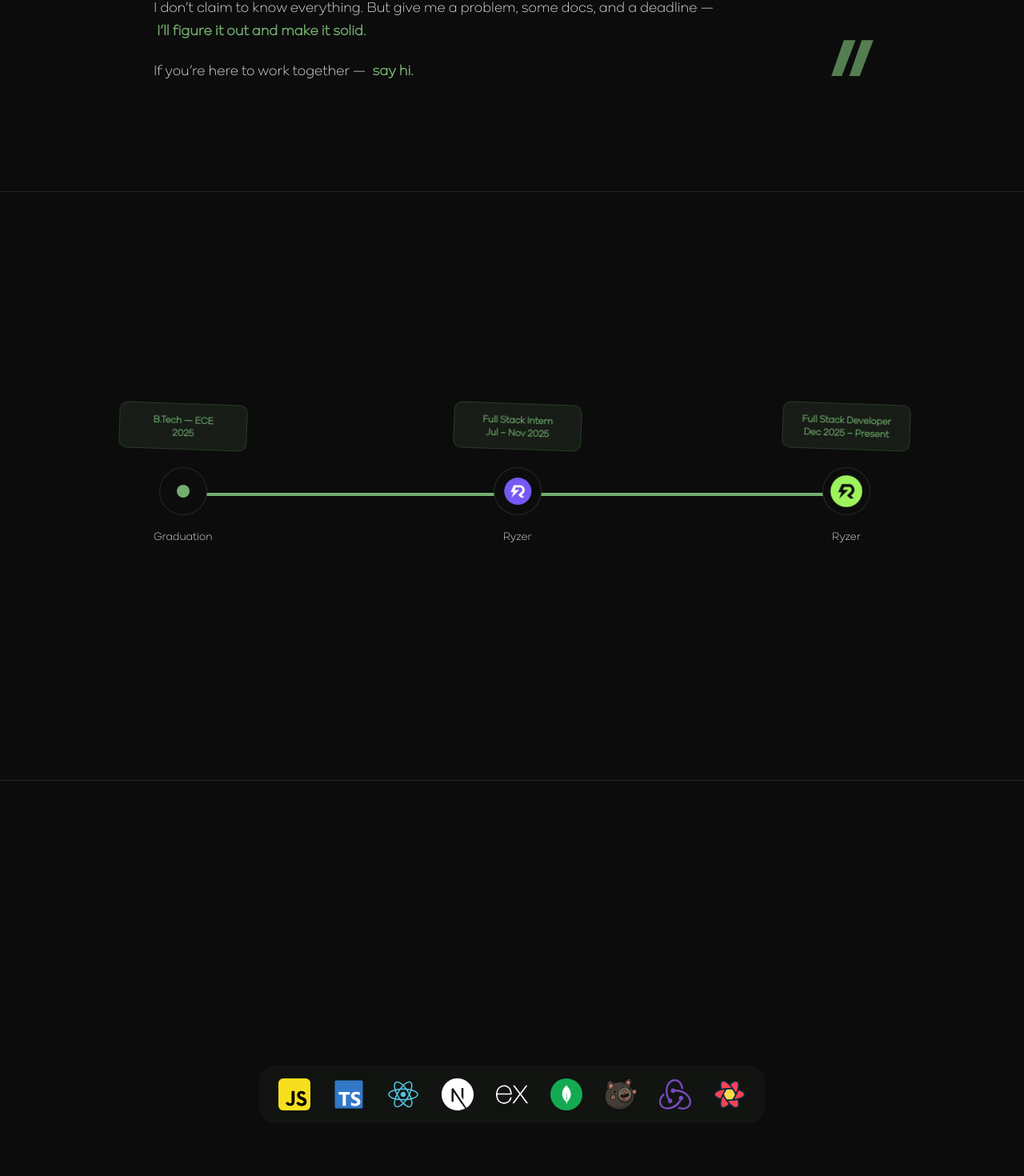
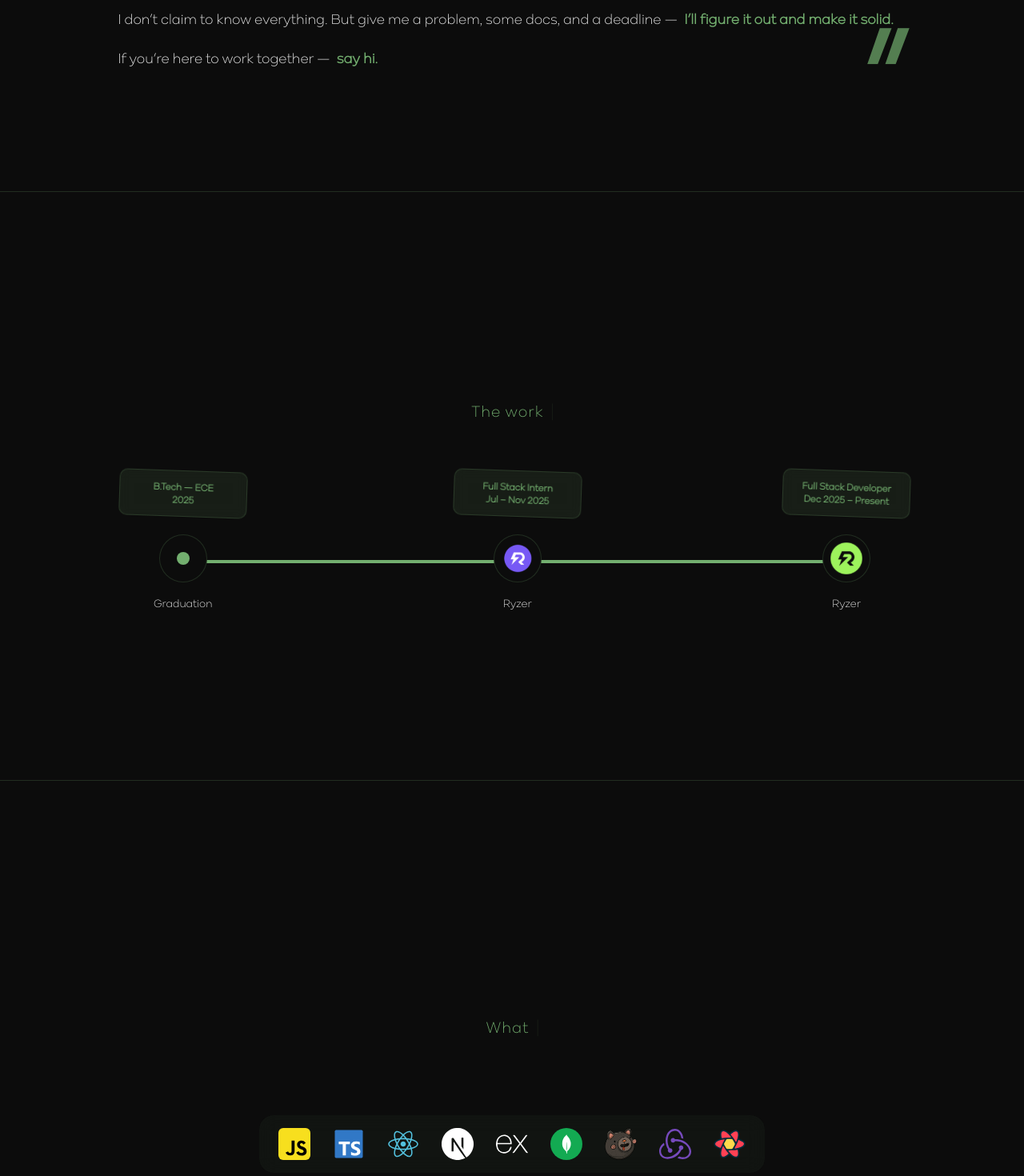
Before and after one commit to heisenberg-xx/the_one, a Next.js app: page / in a window 1280 px wide. Shown: the part 1288-2758 px from the top of the page at 80% size. Built offline with nearby package versions, Linux system fonts and the light colour scheme.

Commit message:
feat: updated skill section

```diff
--- a/src/sections/About.tsx
+++ b/src/sections/About.tsx
@@ -10,9 +10,9 @@ const About = () => {
     <Element name="about">
       <section
         id="about"
-        className="relative w-screen md:h-[86dvh] h-[75vh] flex justify-center items-center border-b border-primary/20"
+        className="relative w-screen md:h-[86dvh] h-[75vh] flex justify-center items-center border-b border-primary/20 "
       >
-        <div className="relative md:w-[70%] w-[85%] md:text-lg text-sm text-secondary space-y-5 leading-relaxed md:ml-0 ml-5">
+        <div className="relative md:w-[77%] w-[85%] md:text-lg text-sm text-secondary space-y-5 leading-relaxed md:ml-0 ml-5">
           {/* OPENING QUOTE */}
           <motion.span
             initial={{ opacity: 0, y: 40 }}
--- a/src/sections/Experience.tsx
+++ b/src/sections/Experience.tsx
@@ -9,6 +9,7 @@ import {
 import Image from "next/image";
 import { cn } from "@/lib/utils";
 import { Element } from "react-scroll";
+import { Typewriter } from "react-simple-typewriter";
 
 const experiences = [
   {
@@ -39,8 +40,24 @@ export default function Experience() {
     <Element name="experience">
       <section
         id="experience"
-        className="w-screen md:h-[86dvh] h-[70vh] flex justify-center items-center border-b border-primary/20 scroll-mt-24"
+        className="w-screen md:h-[86dvh] h-[75vh] flex flex-col justify-center gap-35 items-center border-b border-primary/20 md:scroll-mt-24"
       >
+        <h1
+
+          className="text-primary text-lg md:text-xl  tracking-wider"
+        >
+          <Typewriter
+            words={[
+             "The work so far,"
+            ]}
+            loop
+            cursor
+            cursorStyle="|"
+            typeSpeed={120}
+            deleteSpeed={120}
+            delaySpeed={1000}
+          />
+        </h1>
         <div className="hidden md:block w-[70%]">
           <div className="relative ">
             <motion.div
@@ -83,7 +100,6 @@ export default function Experience() {
                     }}
                     className="z-10 flex flex-col items-center cursor-pointer"
                   >
-
                     <div
                       className={cn(
                         "relative h-15 w-15 rounded-full bg-background border border-primary/20 flex items-center justify-center"
@@ -118,7 +134,7 @@ export default function Experience() {
         <div className="block md:hidden w-full px-6">
           <div className="relative flex flex-col gap-30">
             <motion.div
-              className="absolute left-27 top-1 w-1 h-[85%] bg-primary/40 rounded"
+              className="absolute left-27 top-3 w-1 h-[85%] bg-primary/40 rounded"
               initial={{ scaleY: 0 }}
               whileInView={{ scaleY: 1 }}
               viewport={{ once: true }}
--- a/src/sections/Skills.tsx
+++ b/src/sections/Skills.tsx
@@ -1,8 +1,11 @@
 "use client";
 
+import { cn } from "@/lib/utils";
 import { motion } from "framer-motion";
 import Image from "next/image";
+import { useState } from "react";
 import { Element } from "react-scroll";
+import { Typewriter } from "react-simple-typewriter";
 
 export interface SkillItem {
   title: string;
@@ -68,13 +71,108 @@ const items = [
   },
 ];
 
+// export default function Skills() {
+//   return (
+//     <Element name="skills">
+//       <section className="w-screen md:h-[86dvh] h-[50vh] flex items-center justify-center">
+//         <motion.div
+//           className="md:flex grid grid-cols-3 gap-7 px-6 py-4 rounded-2xl bg-primary/5 backdrop-blur-md"
+//           initial={{ opacity: 0, y: 14 }}
+//           whileInView={{ opacity: 1, y: 0 }}
+//           viewport={{ once: true }}
+//           transition={{ duration: 0.22, ease: [0.22, 1, 0.36, 1] }}
+//         >
+//           {items.map((item, i) => (
+//             <motion.div
+//               key={item.title}
+//               initial={{ opacity: 0, scale: 0.9, rotateZ: -10 }}
+//               whileInView={{ opacity: 1, scale: 1, rotateZ: 0 }}
+//               viewport={{ once: true }}
+//               transition={{
+//                 delay: i * 0.04,
+//                 duration: 0.18,
+//                 ease: "easeOut",
+//               }}
+//             >
+//               <motion.div
+//                 className="relative flex flex-col items-center cursor-pointer transform-gpu"
+//                 whileHover="hover"
+//                 initial="rest"
+//                 animate="rest"
+//                 variants={{
+//                   rest: { scale: 1 },
+//                   hover: { scale: 1.35, rotateZ: -10 },
+//                 }}
+//                 transition={{
+//                   type: "spring",
+//                   stiffness: 520,
+//                   damping: 32,
+//                   mass: 0.6,
+//                 }}
+//               >
+
+//                 <motion.div
+//                   variants={{
+//                     rest: { opacity: 0, y: 4, rotateZ: -4 },
+//                     hover: { opacity: 1, y: -20 },
+//                   }}
+//                   transition={{ duration: 0.12, ease: "easeOut" }}
+//                   className="
+//                   pointer-events-none absolute -top-7 px-2 py-0.5 text-[11px] rounded whitespace-nowrap bg-primary/10 backdrop-blur-md border border-primary/30 text-primary "
+//                 >
+//                   {item.desc}
+//                 </motion.div>
+
+//                 <Image
+//                   src={item.image}
+//                   alt={item.title}
+//                   className={item.className}
+//                   width={40}
+//                   height={40}
+//                   draggable={false}
+//                 />
+//               </motion.div>
+//             </motion.div>
+//           ))}
+//         </motion.div>
+//       </section>
+//     </Element>
+//   );
+// }
 
 export default function Skills() {
+  const [activeIndex, setActiveIndex] = useState<number | null>(null);
+
   return (
     <Element name="skills">
-      <section className="w-screen md:h-[86dvh] h-[50vh] flex items-center justify-center">
+      <section className="w-screen md:h-[86dvh] h-[60vh] flex flex-col items-center justify-center gap-4 md:scroll-mt-24">
+        <h1 className="text-primary text-lg md:text-xl  tracking-wider mb-20">
+          <Typewriter
+            words={["What I build with,"]}
+            loop
+            cursor
+            cursorStyle="|"
+            typeSpeed={120}
+            deleteSpeed={120}
+            delaySpeed={1000}
+          />
+        </h1>
         <motion.div
-          className="md:flex grid grid-cols-3 gap-7 px-6 py-4 rounded-2xl bg-primary/5 backdrop-blur-md"
+          key={activeIndex}
+          initial={{ opacity: 0, y: 10, rotateZ: -3 }}
+          animate={{ opacity: 1, y: -15, rotateZ: 10 }}
+          transition={{ duration: 0.18, ease: "easeOut" }}
+          className={cn(
+            activeIndex !== null ? "" : "hidden",
+            "md:hidden px-4 py-2 text-xs text-center rounded-lg bg-primary/10 backdrop-blur-md border border-primary/30 text-primary max-w-[90%]"
+          )}
+        >
+          {activeIndex !== null && items[activeIndex].desc}
+        </motion.div>
+
+        {/* ICON GRID */}
+        <motion.div
+          className="md:flex hidden gap-7 px-6 py-4 rounded-2xl bg-primary/5 backdrop-blur-md"
           initial={{ opacity: 0, y: 14 }}
           whileInView={{ opacity: 1, y: 0 }}
           viewport={{ once: true }}
@@ -94,12 +192,13 @@ export default function Skills() {
             >
               <motion.div
                 className="relative flex flex-col items-center cursor-pointer transform-gpu"
+                onClick={() => setActiveIndex(i)}
                 whileHover="hover"
                 initial="rest"
                 animate="rest"
                 variants={{
                   rest: { scale: 1 },
-                  hover: { scale: 1.35, rotateZ: -10 },
+                  hover: { scale: 1.5, rotateZ: -10 },
                 }}
                 transition={{
                   type: "spring",
@@ -108,15 +207,14 @@ export default function Skills() {
                   mass: 0.6,
                 }}
               >
-
+                {/* DESKTOP HOVER TOOLTIP */}
                 <motion.div
+                  className="hidden md:block pointer-events-none absolute -top-7 px-2 py-0.5 text-[10px] rounded whitespace-nowrap bg-primary/10 backdrop-blur-md border border-primary/30 text-primary"
                   variants={{
                     rest: { opacity: 0, y: 4, rotateZ: -4 },
                     hover: { opacity: 1, y: -20 },
                   }}
                   transition={{ duration: 0.12, ease: "easeOut" }}
-                  className="
-                  pointer-events-none absolute -top-7 px-2 py-0.5 text-[11px] rounded whitespace-nowrap bg-primary/10 backdrop-blur-md border border-primary/30 text-primary "
                 >
                   {item.desc}
                 </motion.div>
@@ -133,6 +231,63 @@ export default function Skills() {
             </motion.div>
           ))}
         </motion.div>
+
+        {/* Mobile Grid */}
+
+        <motion.div
+          className="md:hidden grid grid-cols-3 gap-7 px-6 py-4 rounded-2xl bg-primary/5 backdrop-blur-md border border-primary"
+          initial={{ opacity: 0, y: 14 }}
+          whileInView={{ opacity: 1, y: 0 }}
+          viewport={{ once: true }}
+          transition={{ duration: 0.22, ease: [0.22, 1, 0.36, 1] }}
+        >
+          {items.map((item, i) => (
+            <motion.div
+              key={item.title}
+              initial={{ opacity: 0, scale: 0.9, rotateZ: -10 }}
+              whileInView={{ opacity: 1, scale: 1, rotateZ: 0 }}
+              viewport={{ once: true }}
+              transition={{
+                delay: i * 0.04,
+                duration: 0.18,
+                ease: "easeOut",
+              }}
+            >
+              <motion.div
+                className="relative flex flex-col items-center cursor-pointer transform-gpu"
+                onClick={() => setActiveIndex(i)}
+                whileHover="hover"
+                initial="rest"
+                animate="rest"
+                variants={{
+                  rest: {
+                    scale: activeIndex === i ? 1.5 : 1,
+                    z: activeIndex === i ? -200 : 0,
+                    rotateZ: activeIndex === i ? -20 : 0,
+                  },
+                  hover: { scale: 1.35, rotateZ: -10 },
+                }}
+                transition={{
+                  type: "spring",
+                  stiffness: 520,
+                  damping: 20,
+                  mass: 0.6,
+                }}
+              >
+                <Image
+                  src={item.image}
+                  alt={item.title}
+                  className={item.className}
+                  width={40}
+                  height={40}
+                  draggable={false}
+                />
+              </motion.div>
+            </motion.div>
+          ))}
+        </motion.div>
+
+        {/* MOBILE SHARED DESCRIPTION */}
       </section>
     </Element>
   );
```
Also changed, not shown: src/components/NavBar.tsx (+4 -4 lines).
